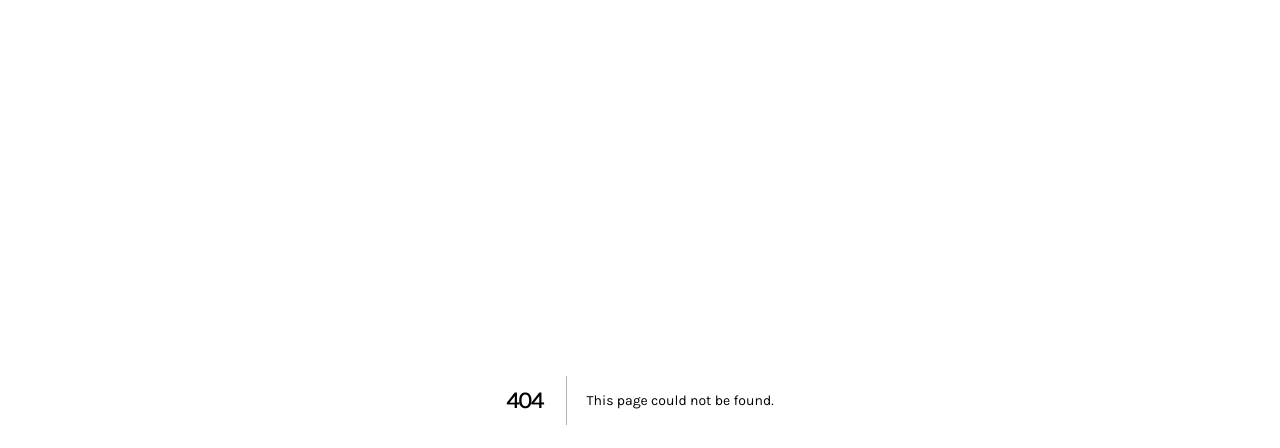
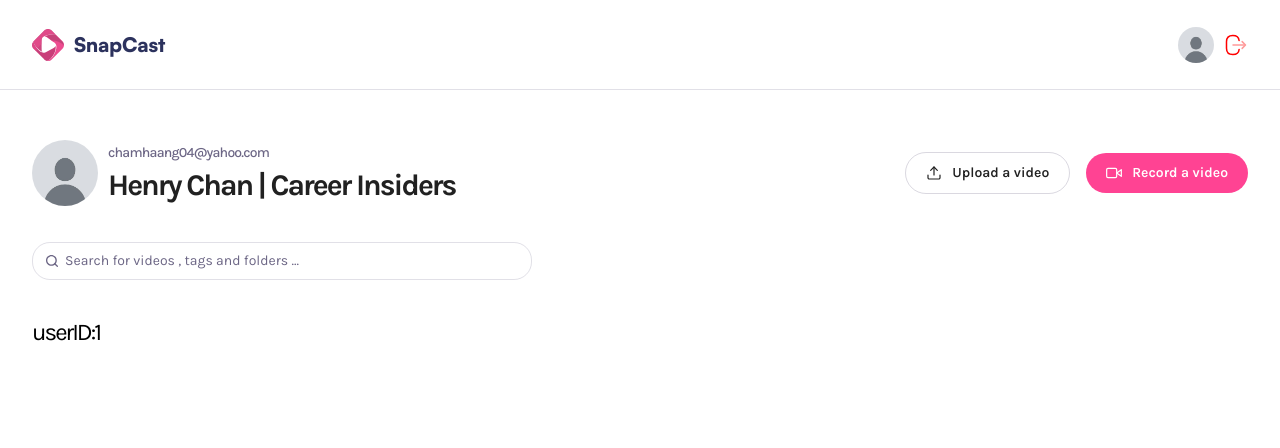
Before and after one commit to chanthecoder/Screen-recording-app-, a Next.js app: page /profile/1 in a window 1280 px wide. Before the commit this address had no page. Shown: the top 448 px of the page. Built offline with nearby package versions, Linux system fonts and the light colour scheme.

Commit message:
added a drop down list component that is used to filter out relevent videos , also added dynamic routing that allows the app to display content relevant to the user

```diff
--- /dev/null
+++ b/app/(root)/profile/[id]/page.tsx
@@ -0,0 +1,15 @@
+import Header from "@/components/Header"
+
+const Page = async ({params}:ParamsWithSearch) => {
+  const {id}= await params
+    return (
+    <div className="wrapper page">
+        <Header subHeader="chamhaang04@yahoo.com" title="Henry Chan | Career Insiders" userImg= "/assets/images/dummy.jpg"/>
+
+        <h1 className="text-2xl font-karla">userID:{id}</h1>
+
+    </div>
+  )
+}
+
+export default Page
--- a/components/Navbar.tsx
+++ b/components/Navbar.tsx
@@ -1,8 +1,11 @@
+'use client'
 import Link from 'next/link'
 import Image from 'next/image'
+import { useRouter } from 'next/navigation'
 
 const user ={}
 const Navbar = () => {
+    const router = useRouter()
   return (
     <header className="navbar">
         <nav>
@@ -14,10 +17,10 @@ const Navbar = () => {
 
         {user &&(
             <figure>
-                <button>
-                    <Image src="/assets/images/dummy.jpg" alt="logo" className="rounded-full aspect-square" width={36} height={36}/>
+                <button type="button" onClick={()=>router.push("/profile/123456")}>
+                    <Image src="/assets/images/dummy.jpg" alt="logo" className="rounded-full aspect-square pointer-events-none" width={36} height={36}/>
                 </button>
-                <button className="cursor-pointer">
+                <button type="button" className="cursor-pointer">
                     <Image src="/assets/icons/logout.svg" alt="logout" width={24} height={24} className="rotate-180"/>
                 </button>
             </figure>
```
Also changed, not shown: components/DropdownList.tsx (added).
